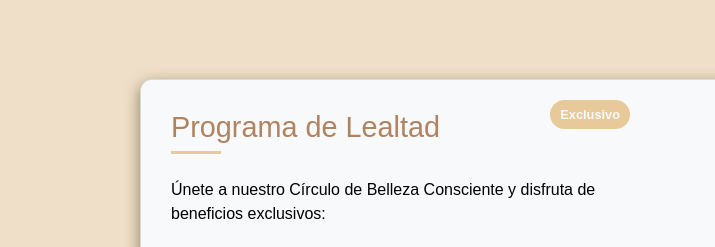
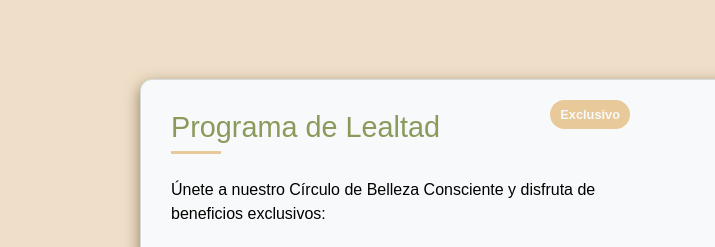
Before and after one commit to oscarjavier12/ProyectoFinal, a website: page src/html/Servicios.html in a window 1280 px wide. Shown: the part 699-946 px from the top of the page, 0-715 px from the left. Drawn offline with nearby package versions, Linux system fonts and the light colour scheme.

Commit message:
Update servicioo.css

```diff
--- a/src/css/servicioo.css
+++ b/src/css/servicioo.css
@@ -114,7 +114,7 @@
 }
 
 .card-content h2 {
-    color: var(--primary);
+    color: var(--secondary);
     font-size: 1.8rem;
     margin-bottom: 1.5rem;
     position: relative;
```
